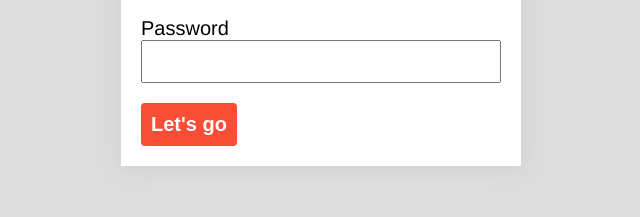
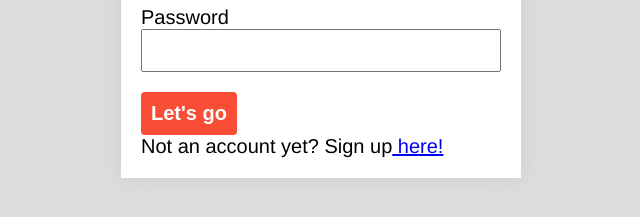
Before and after one commit to abuijzen/herexamen-Webtech3-frontend, a plain HTML site: page login.html in a window 1280 px wide. Shown: the part 403-620 px from the top of the page, without its empty margins (319-959 px from the left). Drawn offline with Linux system fonts and the light colour scheme.

Commit message:
link naar registratie

```diff
--- a/login.html
+++ b/login.html
@@ -27,6 +27,7 @@
 
                   <button class="btn btn--primary login__btn">Let's go</button>
                 </div>
+                <div>Not an account yet? Sign up<a href="signup.html"> here!</a></div>
               </div>
               <script src="./js/login.js"></script>
 
```
